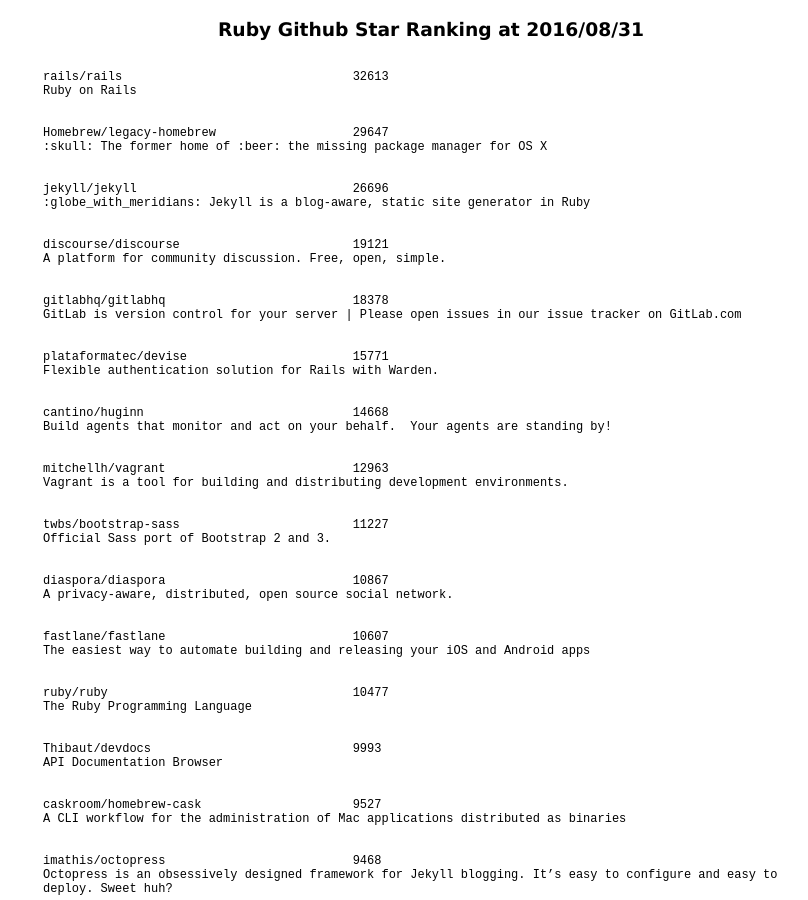
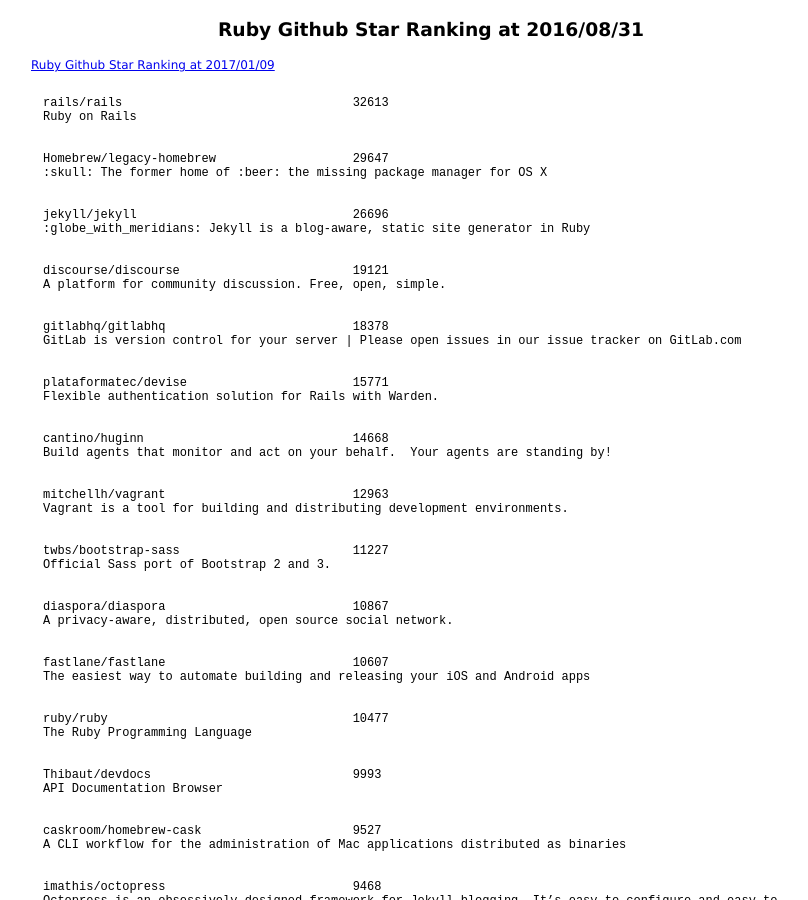
Before and after one commit to 38elements/38elements.github.com, a Jekyll site: the page built from _posts/2016-08-31-ruby-repository-github-star-ranking.md, in a window 1280 px wide and 900 px high. Shown: the whole window, without its empty margins (209-1017 px from the left). Built offline with Jekyll 4.4.1, drawn with Linux system fonts in a browser that asks for light colours.

Commit message:
Update 2016-08-31-ruby-repository-github-star-ranking.md

```diff
--- a/_posts/2016-08-31-ruby-repository-github-star-ranking.md
+++ b/_posts/2016-08-31-ruby-repository-github-star-ranking.md
@@ -2,6 +2,7 @@
 layout: posts
 title: Ruby Github Star Ranking at 2016/08/31
 ---
+[Ruby Github Star Ranking at 2017/01/09](/2017/01/09/ruby-repository-github-star-ranking.html)
 <pre style="background-color: white;border: none;">
 rails/rails                                32613
 Ruby on Rails
```
